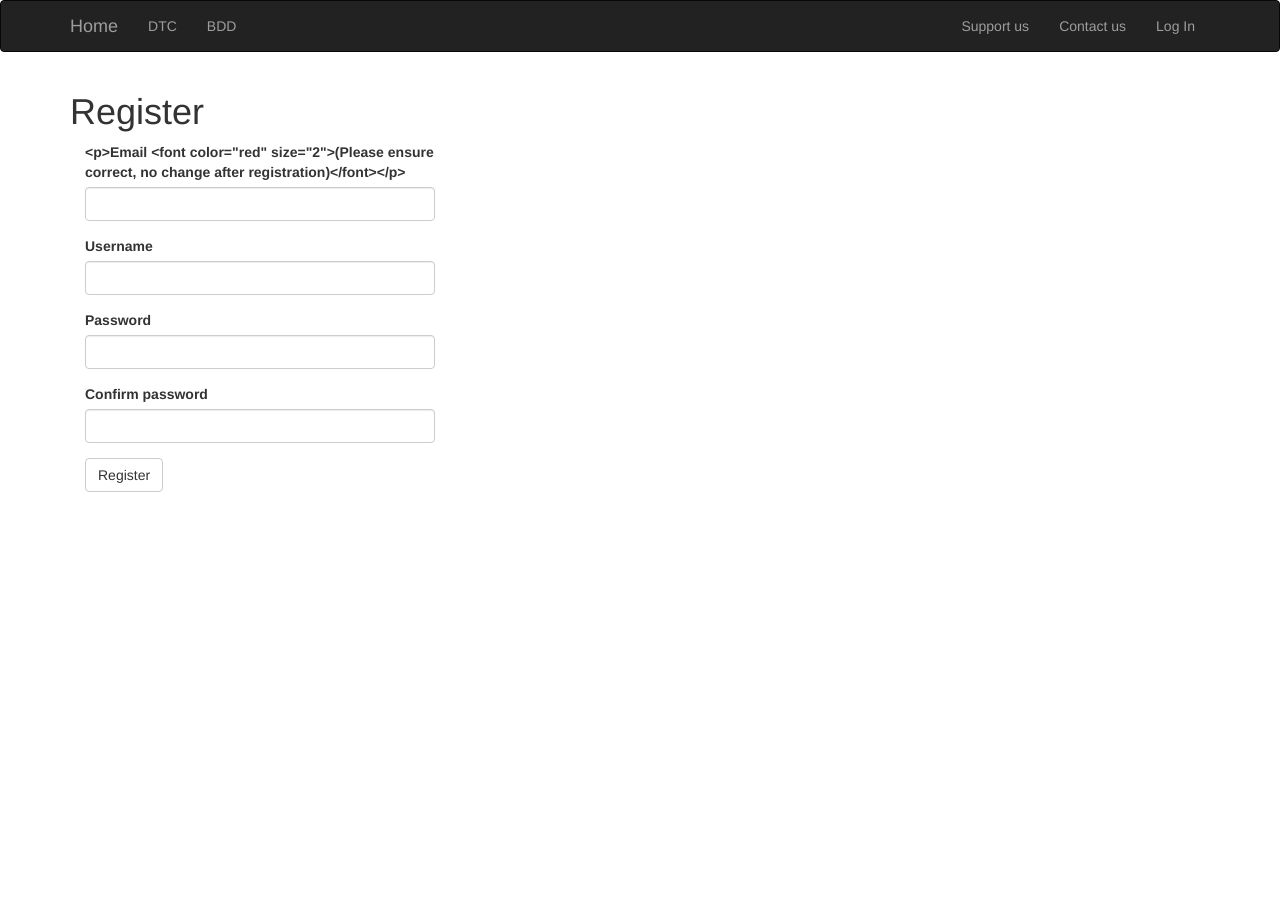
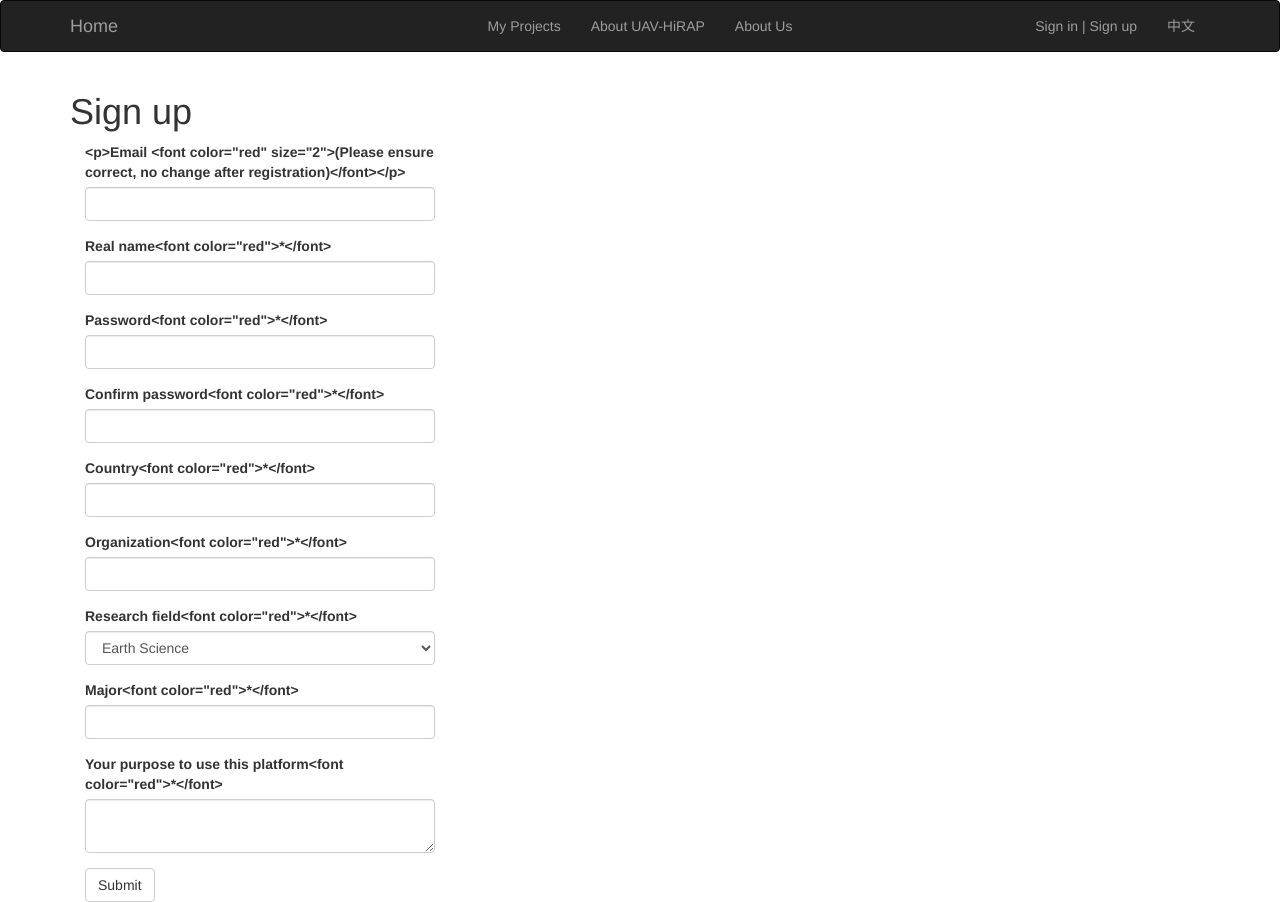
Before and after one commit to DrylandEcology-Lab/UAV-HiRAP, a Flask app: page /auth/register in a window 1280 px wide. Before the commit the page ends 492 px from the top, so only its background shows below. Run offline with Flask 2, Linux system fonts and the light colour scheme; some libraries are stand-ins or nearby versions.

Commit message:
Add register information
Index page background change
Modify several sentence
Simplify UserData save dirs

```diff
--- a/app/__init__.py
+++ b/app/__init__.py
@@ -40,6 +40,6 @@ def create_app(config_name):
     app.register_blueprint(auth_blueprint, url_prefix='/auth')
 
     from .dtc import dtc as dtc_blueprint
-    app.register_blueprint(dtc_blueprint, url_prefix='/dtc')
+    app.register_blueprint(dtc_blueprint, url_prefix='/myprojects')
 
     return app
--- a/app/auth/forms.py
+++ b/app/auth/forms.py
@@ -1,5 +1,5 @@
 from flask_wtf import FlaskForm
-from wtforms import StringField, PasswordField, BooleanField, SubmitField
+from wtforms import StringField, PasswordField, BooleanField, SelectField, TextAreaField,SubmitField
 from wtforms.validators import DataRequired, Length, Email, Regexp, EqualTo
 from wtforms import ValidationError
 from ..models import User
@@ -9,21 +9,37 @@ class LoginForm(FlaskForm):
     email = StringField('Email', validators=[DataRequired(), Length(1,64),
                                              Email()])
     password = PasswordField('Password', validators=[DataRequired()])
-    remember_me = BooleanField('Keep me logged in')
-    submit = SubmitField('Log In')
+    remember_me = BooleanField('Keep me signed in')
+    submit = SubmitField('Sign In')
 
 
 class RegistrationForm(FlaskForm):
     email = StringField('<p>Email <font color="red" size="2">(Please ensure correct, no change after registration)</font></p>',
                         validators=[DataRequired(), Length(1,64), Email()])
-    username = StringField('Username', validators=[DataRequired(), Length(1,64),
-                                                   Regexp('^[A-Za-z][A-Za-z0-9_.]*$', 0,
-                                                          'Usernames must have only letters, '
-                                                          'numbers, dots and underscores')])
-    password = PasswordField('Password', validators=[DataRequired(),
+    realname = StringField('Real name<font color="red">*</font>', validators=[DataRequired(), Length(1,64)])
+    password = PasswordField('Password<font color="red">*</font>', validators=[DataRequired(),
                                                      EqualTo('password2', message='Passwords must match.')])
-    password2 = PasswordField('Confirm password', validators=[DataRequired()])
-    submit = SubmitField('Register')
+    password2 = PasswordField('Confirm password<font color="red">*</font>', validators=[DataRequired()])
+    country = StringField('Country<font color="red">*</font>', validators=[DataRequired()])
+    org = StringField('Organization<font color="red">*</font>', validators=[DataRequired()])
+    field = SelectField('Research field<font color="red">*</font>',
+                        coerce=int,
+                        choices=[(1, 'Earth Science'),
+                                 (2, 'Life Science'),
+                                 (3, 'Medical Science'),
+                                 (4, 'Computer Science'),
+                                 (5, 'Chemical Science'),
+                                 (6, 'Engineering & Materials'),
+                                 (7, 'Other Subject')],
+                        validators=[DataRequired()])
+    major = StringField('Major<font color="red">*</font>', validators=[DataRequired()])
+    aim = TextAreaField('Your purpose to use this platform<font color="red">*</font>',
+                      validators=[DataRequired()])
+    submit = SubmitField('Submit')
+
+    # def __init__(self, *args, **kwargs):
+        # in html, {{ form.name_list(placeholder="--select--")}}
+        # self.name_list.choices = [(1, '1'),(2, '2'),(3, '3')]
 
     def validate_email(self, field):
         if User.query.filter_by(email=field.data).first():
--- a/app/auth/views.py
+++ b/app/auth/views.py
@@ -46,9 +46,16 @@ def logout():
 def register():
     form = RegistrationForm()
     if form.validate_on_submit():
-        user = User(email=form.email.data,
-                    username=form.username.data,
-                    password=form.password.data)
+        user = User(ip= request.remote_addr,
+                    email=form.email.data,
+                    username=form.email.data.split('@')[0],
+                    realname=form.realname.data,
+                    password=form.password.data,
+                    country=form.country.data,
+                    org=form.org.data,
+                    field=int(form.field.data),
+                    major=form.major.data,
+                    aim=form.aim.data)
         db.session.add(user)
         db.session.commit()
         token = user.generate_confirmation_token()
--- a/app/dtc/views.py
+++ b/app/dtc/views.py
@@ -15,7 +15,7 @@ from .decisiontree import decision_tree_classifier
 
 def create_project_folder(app, dtc_project):
     # create new folder
-    user_dir = '/app/static/UserData/DTC/' + current_user.email + '/'
+    user_dir = '/app/static/UserData/' + current_user.email + '/'
     full_dir = app.config['UPLOADED_PHOTOS_DEST'] + user_dir + str(dtc_project.id)
     if not os.path.exists(full_dir):
         os.makedirs(full_dir)
@@ -65,7 +65,7 @@ def delete_old_preview_pictures(path, preview_key):
         os.remove(rm)
 
 
-@dtc.route('/<username>/myprojects', methods=['GET', 'POST'])
+@dtc.route('/<username>', methods=['GET', 'POST'])
 @login_required
 def decision_tree_submit(username):
     form = DecisionTreeForm()
--- a/app/static/styles.css
+++ b/app/static/styles.css
@@ -105,3 +105,11 @@ div.flask-pagedown-preview h3 {
 .table.followers tr {
     border-bottom: 1px solid #e0e0e0;
 }
+
+@media (min-width: 768px) {
+.navbar-nav.navbar-center {
+	position: absolute;
+	left: 50%;
+	transform: translatex(-50%);
+}
+}
--- a/app/templates/auth/login.html
+++ b/app/templates/auth/login.html
@@ -1,11 +1,11 @@
 {% extends "base.html" %}
 {% import "bootstrap/wtf.html" as wtf %}
 
-{% block title %}UAV-HiRAP - Login{% endblock %}
+{% block title %}Sign in{% endblock %}
 
 {% block page_content %}
 <div class="page-header">
-    <h1>Login</h1>
+    <h1>Sign in</h1>
 </div>
 <div class="col-md-4">
     {{ wtf.quick_form(form) }}
@@ -13,7 +13,7 @@
     <p>
         New user?
         <a href="{{ url_for('auth.register') }}">
-            Click here to register
+            Click here to Sign up
         </a>
     </p>
     <p>
--- a/app/templates/auth/register.html
+++ b/app/templates/auth/register.html
@@ -1,11 +1,11 @@
 {% extends "base.html" %}
 {% import "bootstrap/wtf.html" as wtf %}
 
-{% block title%}UAV-HiRAP - Register{% endblock %}
+{% block title%}Sign Up{% endblock %}
 
 {% block page_content %}
 <div class="page_header">
-    <h1>Register</h1>
+    <h1>Sign up</h1>
 </div>
 <div class="col-md-4">
     {{ wtf.quick_form(form) }}
--- a/app/templates/base.html
+++ b/app/templates/base.html
@@ -24,18 +24,21 @@
             <a class="navbar-brand" href="{{ url_for('main.index') }}">Home</a>
         </div>
         <div class="navbar-collapse collapse">
-            <ul class="nav navbar-nav">
+            <ul class="nav navbar-nav navbar-center">
                 <li>
                 {% if current_user.is_authenticated %}
                 <a href="{{ url_for('dtc.decision_tree_submit', username=current_user.username) }}">
                 {% else %}
-                <a href="{{ url_for('dtc.decision_tree_submit', username='visitor') }}">
+                <a href="{{ url_for('auth.login') }}">
                 {% endif %}
-                DTC</a>
+                My Projects</a>
                 </li>
-            </ul>
-            <ul class="nav navbar-nav">
-                <li><a href="{{ url_for('main.developing') }}">BDD</a></li>
+                <li>
+                <a href="{{ url_for('main.developing') }}">About UAV-HiRAP</a>
+                </li>
+                <li>
+                <a href="{{ url_for('main.developing') }}">About Us</a>
+                </li>
             </ul>
             <ul class="nav navbar-nav navbar-right">
                 {% if current_user.is_authenticated %}
@@ -43,20 +46,16 @@
                     <a href="#" class="dropdown-toggle" data-toggle="dropdown">{{ current_user.username }} | Account<b class="caret"></b>
                     </a>
                     <ul class="dropdown-menu">
-                        <li><a href="{{ url_for('main.developing') }}">Change Password</a></li>
-                        <li><a href="{{ url_for('main.developing') }}">Change Username</a></li>
-                        <li><a href="{{ url_for('auth.logout') }}">Log Out</a></li>
+                        <li><a href="{{ url_for('main.developing') }}">Your Profile</a></li>
+                        <li><a href="{{ url_for('main.developing') }}">Help</a></li>
+                        <li><a href="{{ url_for('main.developing') }}">Settings</a></li>
+                        <li><a href="{{ url_for('auth.logout') }}">Sign out</a></li>
                     </ul>
                 </li>
                 {% else %}
-                <li><a href="{{ url_for('auth.login') }}">Log In</a></li>
+                <li><a href="{{ url_for('auth.login') }}">Sign in | Sign up</a></li>
                 {% endif %}
-            </ul>
-            <ul class="nav navbar-nav navbar-right">
-                <li><a href="{{ url_for('main.developing') }}">Contact us</a></li>
-            </ul>
-            <ul class="nav navbar-nav navbar-right">
-                <li><a href="{{ url_for('main.developing') }}">Support us</a></li>
+                <li><a href="{{ url_for('main.developing') }}">中文</a></li>
             </ul>
         </div>
     </div>
--- a/app/templates/dtc/edit_dtc_project.html
+++ b/app/templates/dtc/edit_dtc_project.html
@@ -34,19 +34,19 @@
 		<td align="center">
 		<p>
         <font color="gray">The project will classify this picture</font>
-        <img src="{{ url_for('static', filename='UserData/DTC/'+current_user.email+'/'+dtc_project.id|string+previews['classify']) }}" width="80%"/>
+        <img src="{{ url_for('static', filename='UserData/'+current_user.email+'/'+dtc_project.id|string+previews['classify']) }}" width="80%"/>
         </p>
     	</td>
     	<td align="center">
 		<p>
         <font color="gray">This picture is foreground picture</font>
-        <img src="{{ url_for('static', filename='UserData/DTC/'+current_user.email+'/'+dtc_project.id|string+previews['fore']) }}" width="80%"/>
+        <img src="{{ url_for('static', filename='UserData/'+current_user.email+'/'+dtc_project.id|string+previews['fore']) }}" width="80%"/>
         </p>
     	</td>
     	<td align="center">
         <p>
         <font color="gray">This picture is background picture</font>
-        <img src="{{ url_for('static', filename='UserData/DTC/'+current_user.email+'/'+dtc_project.id|string+previews['back']) }}" width="80%"/>
+        <img src="{{ url_for('static', filename='UserData/'+current_user.email+'/'+dtc_project.id|string+previews['back']) }}" width="80%"/>
         </p>
         </td>
   		</tr>
```
Also changed, not shown: app/models.py (+13 -2 lines), app/templates/dtc/index.html (+11 -2 lines), app/templates/dtc/inproject.html (+4 -4 lines), app/templates/index.html (+22 -6 lines), migrations/versions/b9540855a1ba_.py (added, +28 -0 lines), migrations/versions/c0cedac8056c_.py (added, +44 -0 lines), __init__.py (added), app/static/index.jpg (added), data-dev.sqlite.
